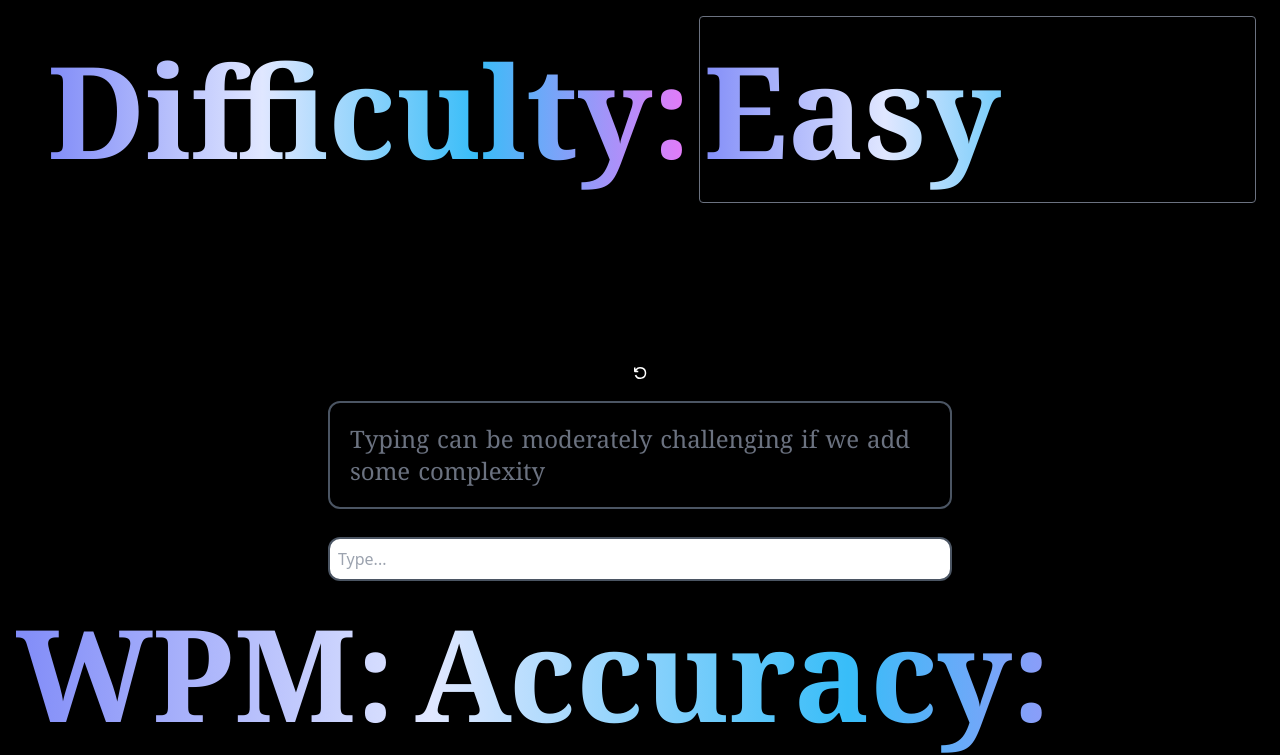
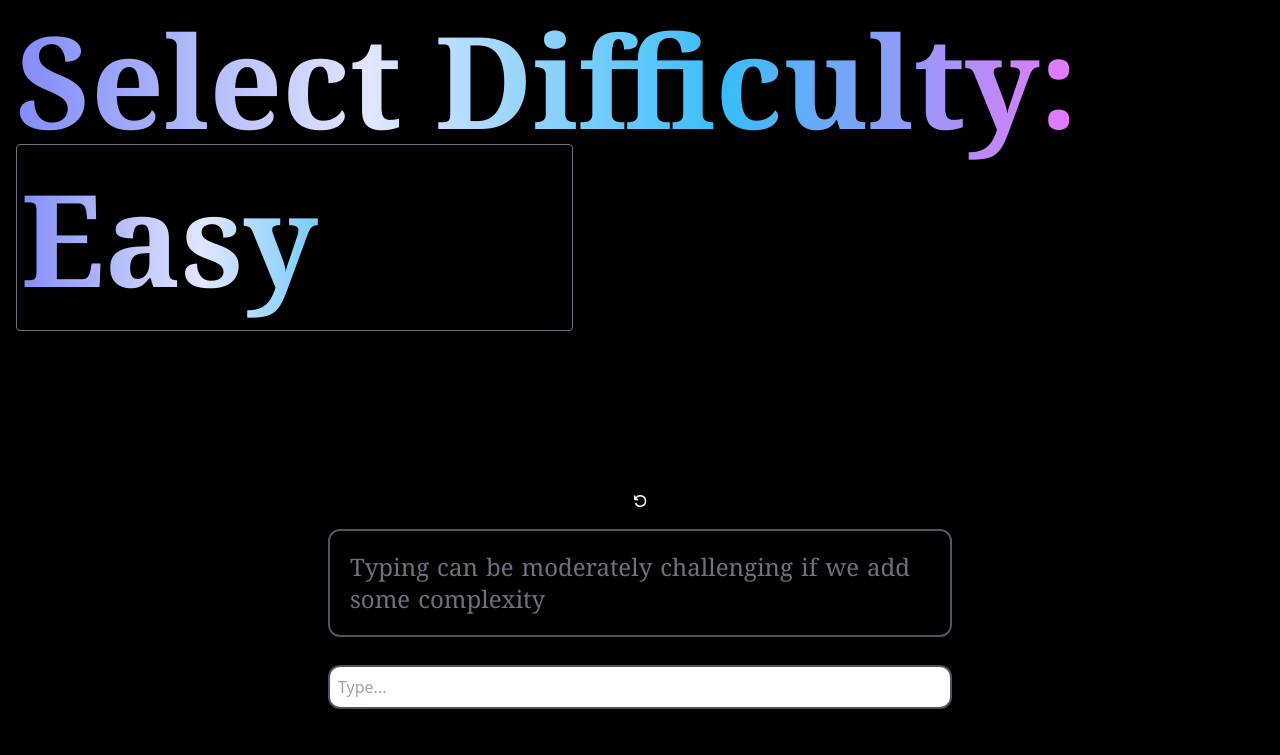
Before and after one commit to Hiiankit/Typing-game, a Next.js app: page / in a window 1280 px wide. Shown: the top 755 px of the page. Built offline with nearby package versions, Linux system fonts and the light colour scheme.

Commit message:
Add: "select" before difficulty

```diff
--- a/src/app/Game.tsx
+++ b/src/app/Game.tsx
@@ -71,7 +71,7 @@ const Game = () => {
             htmlFor="difficulty"
             className="mr-2 md:text-9xl font-extrabold bg-clip-text text-transparent bg-[linear-gradient(to_right,theme(colors.indigo.400),theme(colors.indigo.100),theme(colors.sky.400),theme(colors.fuchsia.400),theme(colors.sky.400),theme(colors.indigo.100),theme(colors.indigo.400))] bg-[length:200%_auto] animate-gradient text-gray-500 font-serif text-xl"
           >
-            Difficulty:
+            Select Difficulty:
           </label>
           <select
             id="difficulty"
```
